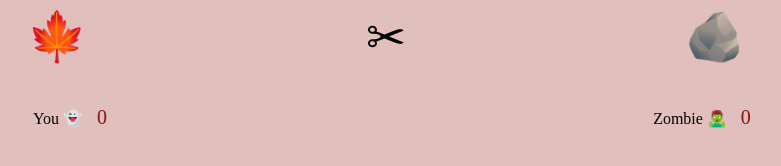
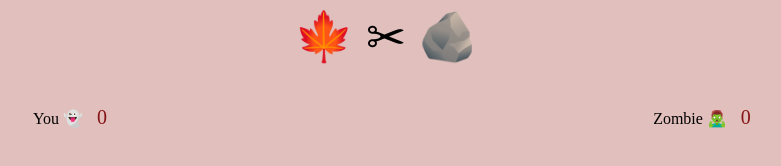
Before and after one commit to saifhosari/second-project-PaperScissorRock, a plain HTML site: page index.html in a window 1280 px wide. Shown: the whole page, without its empty margins (254-1035 px from the left). Drawn offline with Linux system fonts and the light colour scheme.

Commit message:
Add ReadME to the game

```diff
--- a/script.js
+++ b/script.js
@@ -1,3 +1,6 @@
+// Note: i learned how to build this game one year ago and this Youtube teacher was suggested by my teacher so i learned from it and kept it in my memory by heart.
+// credit and link to it : https://www.youtube.com/watch?v=1yS-JV4fWqY
+
 const buttons= document.querySelectorAll("[data-selection]");
 const finalColumn = document.querySelector("[data-final-column]")
 const zombieScoreSpan = document.querySelector("[data-zombie-score]")
--- a/style.css
+++ b/style.css
@@ -8,7 +8,7 @@ background-color:rgb(224, 191, 188);
 
 .selections{
     display: flex;
-    justify-content: space-evenly;
+    justify-content: center;
 }
 .selection{
     font-size: 3rem;
```
Also changed, not shown: images/PaperScissorRock.png (added), 1 other file.
